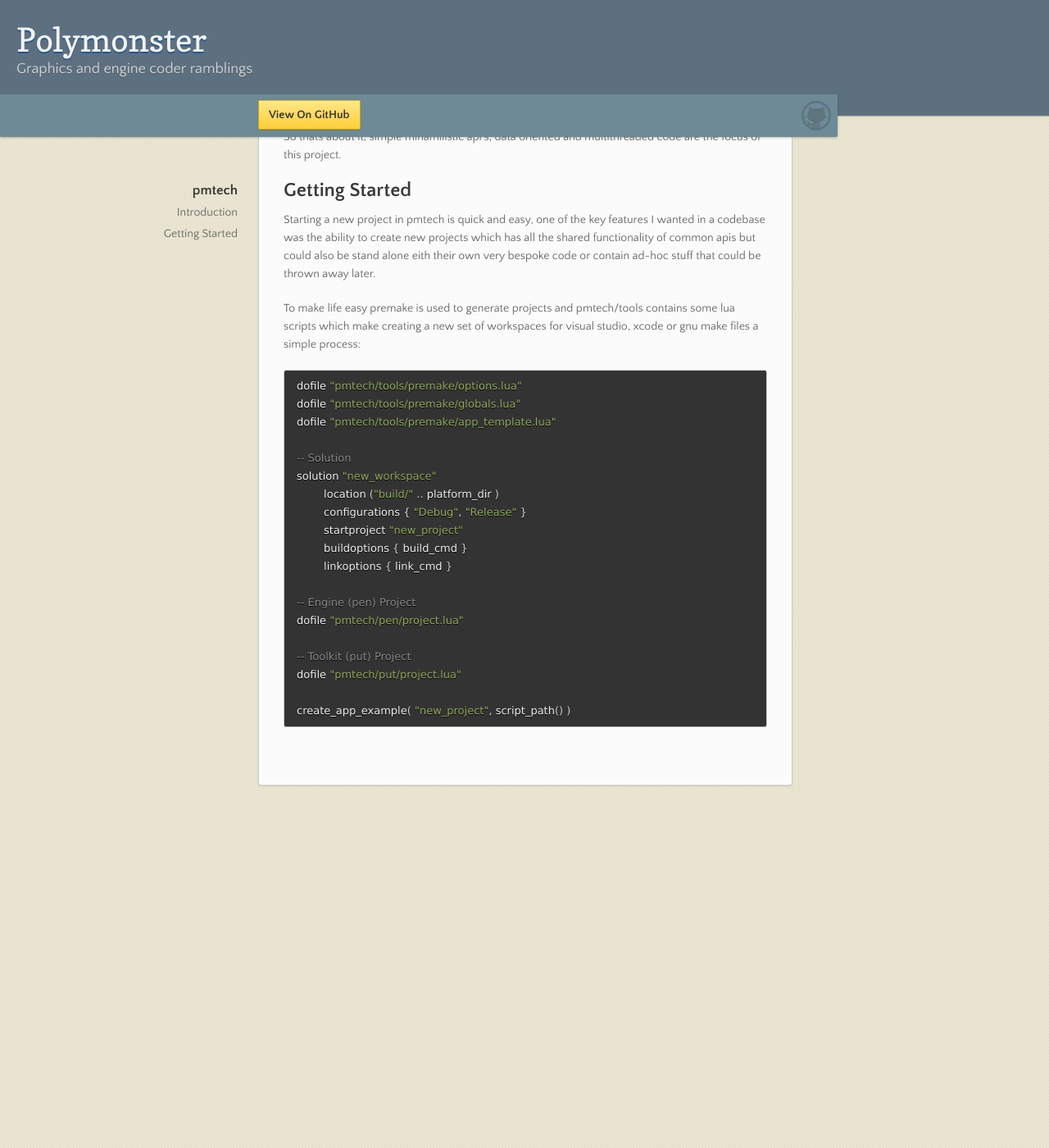
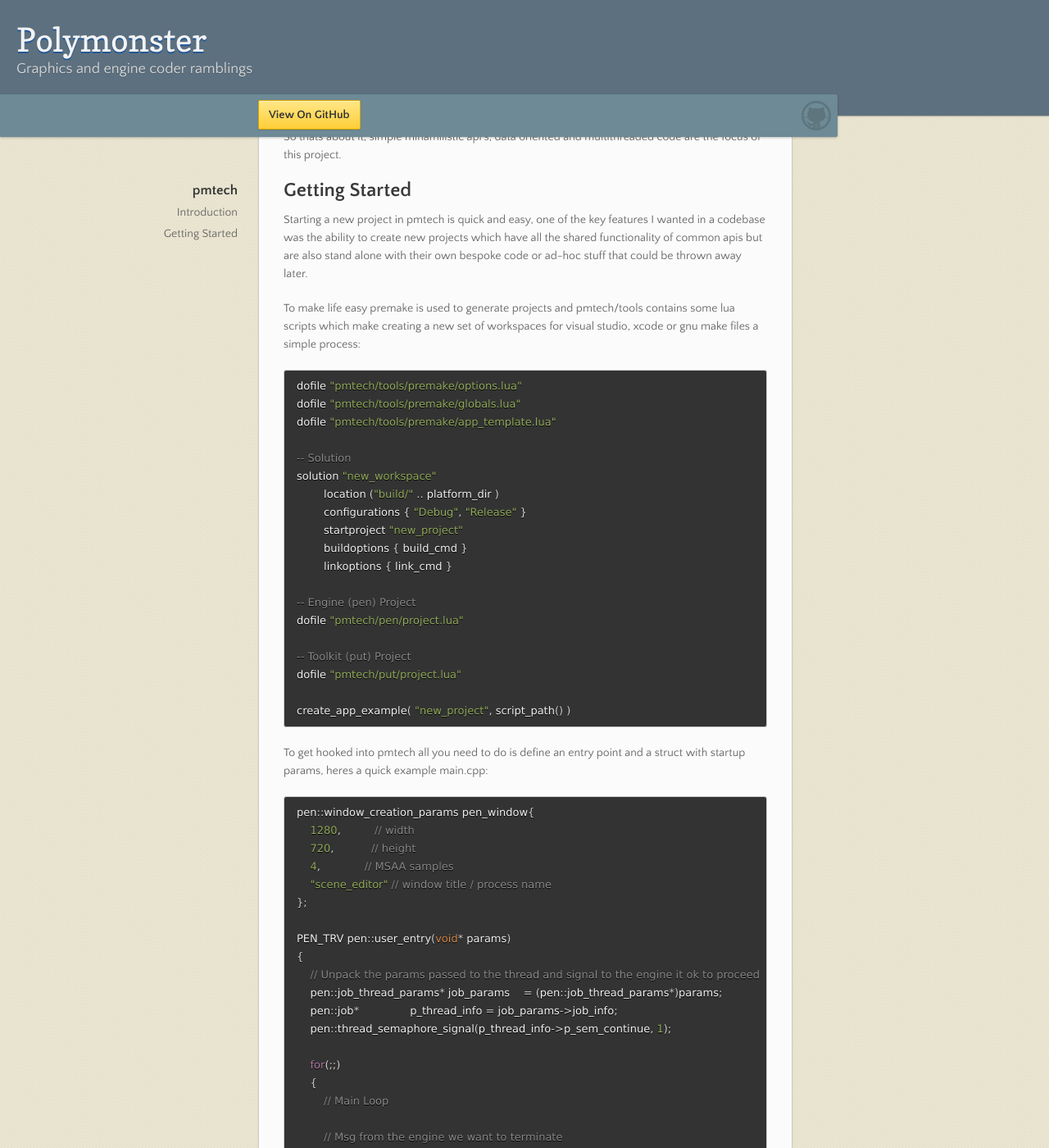
Before and after one commit to polymonster/polymonster.github.io, a Jekyll site: the page built from index.md, in a window 1280 px wide and 1400 px high, scrolled down 1312 px. Shown: the whole window at 82% size. Built offline with Jekyll 4.4.1, drawn with Linux system fonts in a browser that asks for light colours; our own code applies the rules of GitHub Pages for plain Markdown files; before the commit the page ends 2310 px from its top, so only the background shows below that; some of the changed text lies outside the part shown.

Commit message:
Update index.md

````diff
--- a/index.md
+++ b/index.md
@@ -25,7 +25,7 @@ So thats about it, simple minamilistic api's, data oriented and multithreaded co
 
 ## Getting Started
 
-Starting a new project in pmtech is quick and easy, one of the key features I wanted in a codebase was the ability to create new projects which has all the shared functionality of common apis but could also be stand alone eith their own very bespoke code or contain ad-hoc stuff that could be thrown away later.
+Starting a new project in pmtech is quick and easy, one of the key features I wanted in a codebase was the ability to create new projects which have all the shared functionality of common apis but are also stand alone with their own bespoke code or ad-hoc stuff that could be thrown away later.
 
 To make life easy premake is used to generate projects and pmtech/tools contains some lua scripts which make creating a new set of workspaces for visual studio, xcode or gnu make files a simple process:
 
@@ -50,3 +50,37 @@ dofile "pmtech/put/project.lua"
 
 create_app_example( "new_project", script_path() )
 ```
+
+To get hooked into pmtech all you need to do is define an entry point and a struct with startup params, heres a quick example main.cpp:
+
+```c++
+pen::window_creation_params pen_window{
+    1280,          // width
+    720,           // height
+    4,             // MSAA samples
+    "scene_editor" // window title / process name
+};
+
+PEN_TRV pen::user_entry(void* params)
+{
+    // Unpack the params passed to the thread and signal to the engine it ok to proceed
+    pen::job_thread_params* job_params    = (pen::job_thread_params*)params;
+    pen::job*               p_thread_info = job_params->job_info;
+    pen::thread_semaphore_signal(p_thread_info->p_sem_continue, 1);
+
+    for(;;)
+    {
+        // Main Loop
+
+        // Msg from the engine we want to terminate
+        if (pen::thread_semaphore_try_wait(p_thread_info->p_sem_exit))
+            break;
+    }
+
+    // Shutdown
+
+    // Signal to the engine the thread has finished
+    pen::thread_semaphore_signal(p_thread_info->p_sem_terminated, 1);
+    return PEN_THREAD_OK;
+}
+```
````
